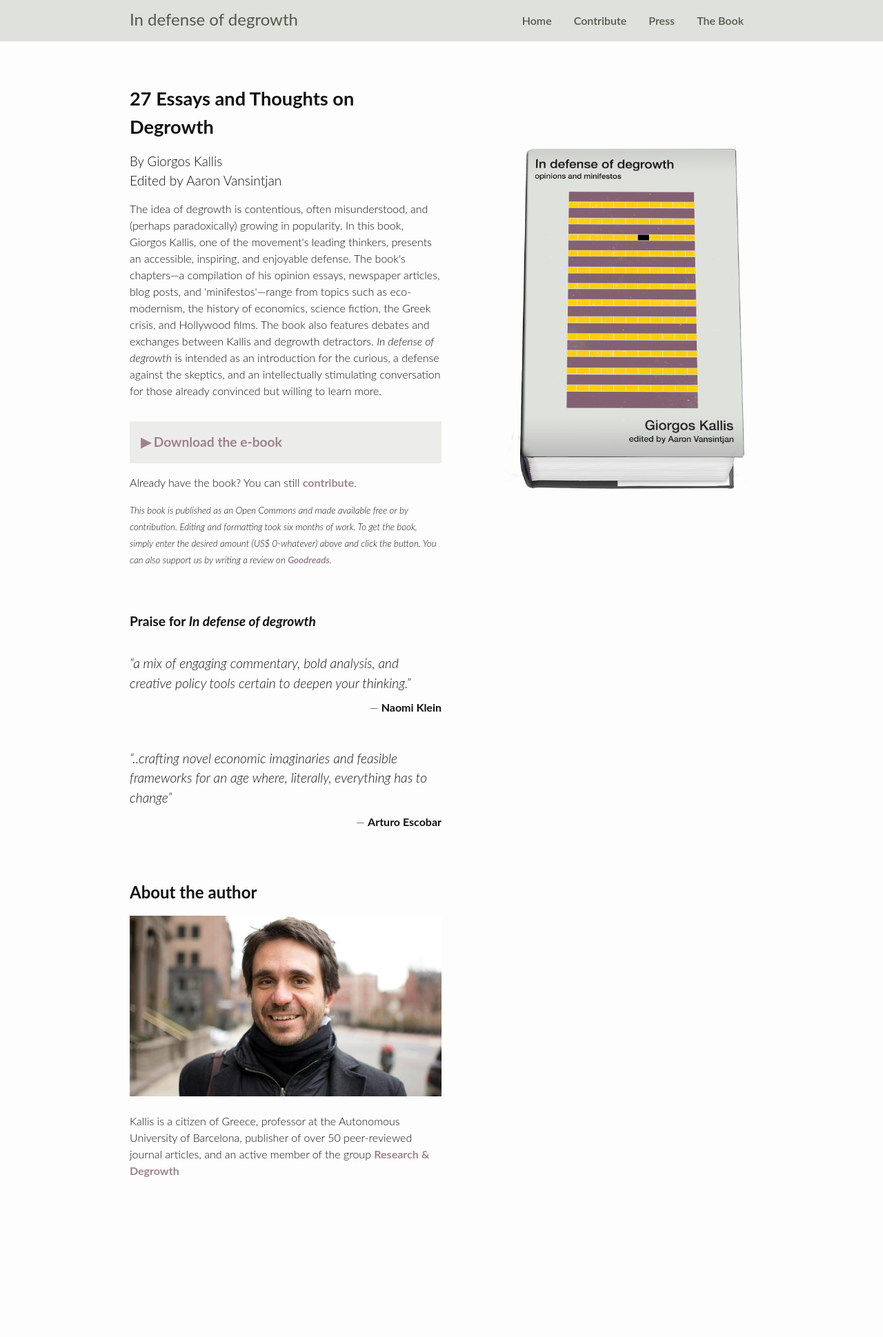
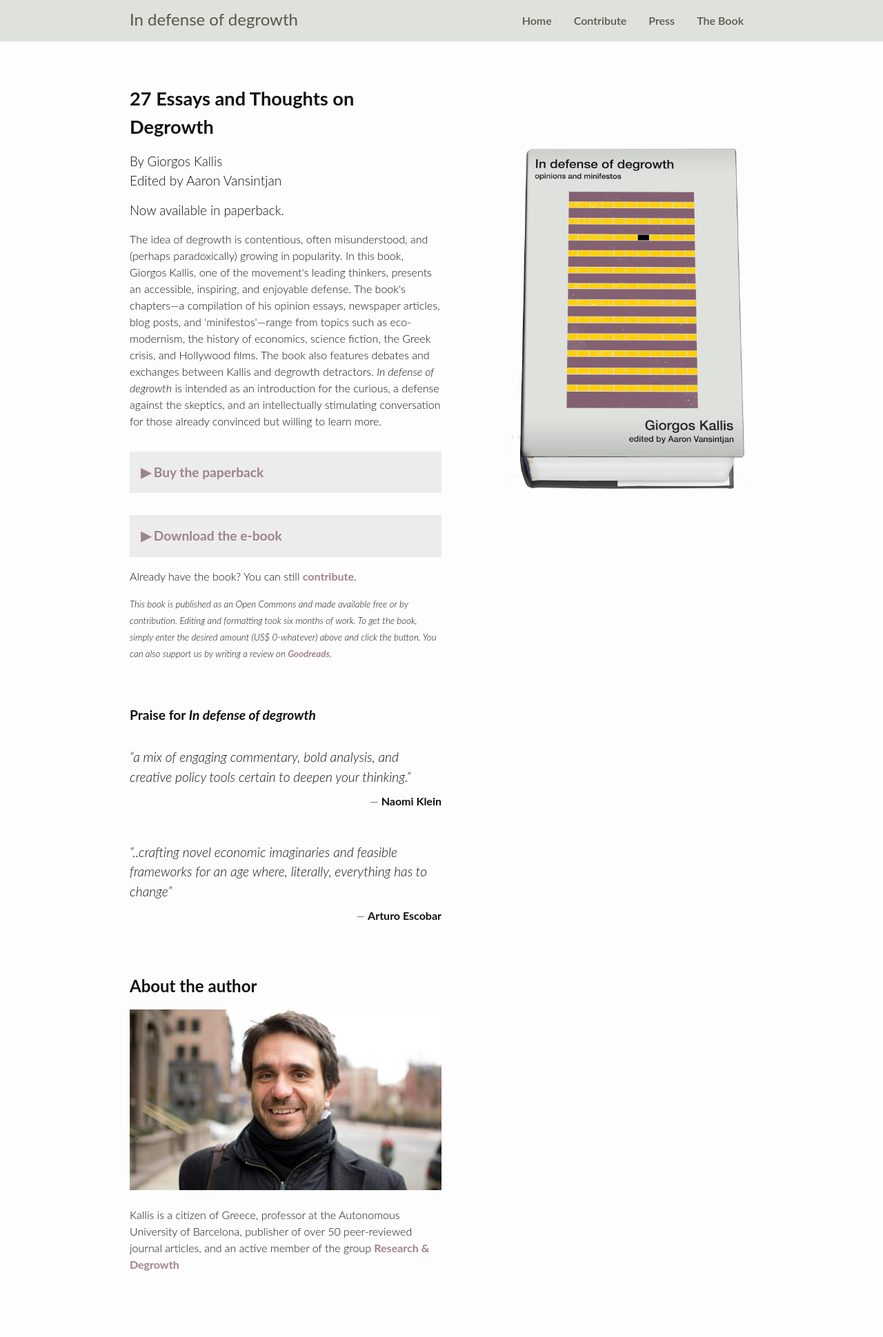
Before and after one commit to simonv3/indefenseofdegrowth, a Jekyll site: the page built from index.html, in a window 1280 px wide. Shown: the whole page at 69% size. Built offline with Jekyll 4.4.1, drawn with Linux system fonts in a browser that asks for light colours; nearby versions of some CDN libraries; before the commit the page ends 1803 px from its top, so only the background shows below that.

Commit message:
Add the ability to pay for a paperback

```diff
--- /dev/null
+++ b/_includes/buy-book.html
@@ -0,0 +1,17 @@
+<form class="buy-physical"
+  name="_xclick"
+  action="https://www.paypal.com/us/cgi-bin/webscr"
+  method="post">
+
+  <input type="hidden" name="cmd" value="_xclick" />
+  <input type="hidden" name="business" value="indefenseofdegrowth@gmail.com" />
+  <input type="hidden" name="currency_code" value="USD" />
+  <input type="hidden" name="item_name" value="Book: In defense of degrowth" />
+  <input type="hidden" name="amount" value="10.00"/>
+  <button type="submit"
+    class="buy-with-paypal submit"
+    name="submit"
+    alt="Buy with PayPal"
+    title="Buy with PayPal">Buy Now: $10</button>
+  <p class="download-book-extra">We use PayPal for processing payments, but you do not need a PayPal account to make a contribution.</p>
+</form>
--- a/_layouts/default.html
+++ b/_layouts/default.html
@@ -42,6 +42,7 @@
       }
 
       $('.main form.buy').css('display', 'none');
+      $('.main form.buy-physical').css('display', 'none');
 
       $('.download-pop-down').click(function (e) {
         var link = $('.download-pop-down');
@@ -51,6 +52,16 @@
           link.addClass('open');
         }
         $('form.buy').toggle();
+      });
+
+      $('.purchase-pop-down').click(function (e) {
+        var link = $('.purchase-pop-down');
+        if (link.hasClass('open')) {
+          link.removeClass('open');
+        } else {
+          link.addClass('open');
+        }
+        $('form.buy-physical').toggle();
       });
 
       $('#mc-embedded-subscribe').click(function (e) {
--- a/_sass/_details.scss
+++ b/_sass/_details.scss
@@ -112,7 +112,8 @@
   }
 }
 
-.download-pop-down {
+.download-pop-down,
+.purchase-pop-down {
   cursor: pointer;
   margin: 2rem 0 0;
   display: block;
@@ -125,7 +126,7 @@
     display: inline-block;
     margin-right: 4px;
     font-style: normal;
-    transition: .5s;
+    transition: .2s;
   }
 
   &.open {
@@ -139,7 +140,8 @@
   margin-top: 1rem;
 }
 
-.main .buy {
+.main .buy,
+.main .buy-physical {
   margin: 0 0 1rem;
   padding: 1rem;
   background-color: lighten($grey-color, 5%);
--- a/index.html
+++ b/index.html
@@ -10,21 +10,32 @@
 
     <h3 class="authors">By Giorgos Kallis<div class="editor">Edited by Aaron Vansintjan</div></h3>
 
+    <h3>Now available in paperback.</h3>
+
     <div class="blurb">
       <p>
         The idea of degrowth is contentious, often misunderstood, and (perhaps paradoxically) growing in popularity. In this book, Giorgos Kallis, one of the movement's leading thinkers, presents an accessible, inspiring, and enjoyable defense. The book's chapters—a compilation of his opinion essays, newspaper articles, blog posts, and 'minifestos'—range from topics such as eco-modernism, the history of economics, science fiction, the Greek crisis, and Hollywood films. The book also features debates and exchanges between Kallis and degrowth detractors. <em>In defense of degrowth</em> is intended as an introduction for the curious, a defense against the skeptics, and an intellectually stimulating conversation for those already convinced but willing to learn more.
       </p>
     </div>
 
+    <a class="purchase-pop-down">
+      <i class="pop-down"></i>Buy the paperback
+    </a>
+
+    {% include buy-book.html %}
+
     <a class="download-pop-down">
       <i class="pop-down"></i>Download the e-book
     </a>
 
     {% include download-book.html %}
+
     <p class="already-own">
       Already have the book? You can still <a href="/contribute/" title="contribute">contribute</a>.
     </p>
     {% include download-book-small-text.html %}
+
+
     <div class="praise">
       <h2>Praise for <em>In defense of degrowth</em></h2>
       <p class="quote">
```
